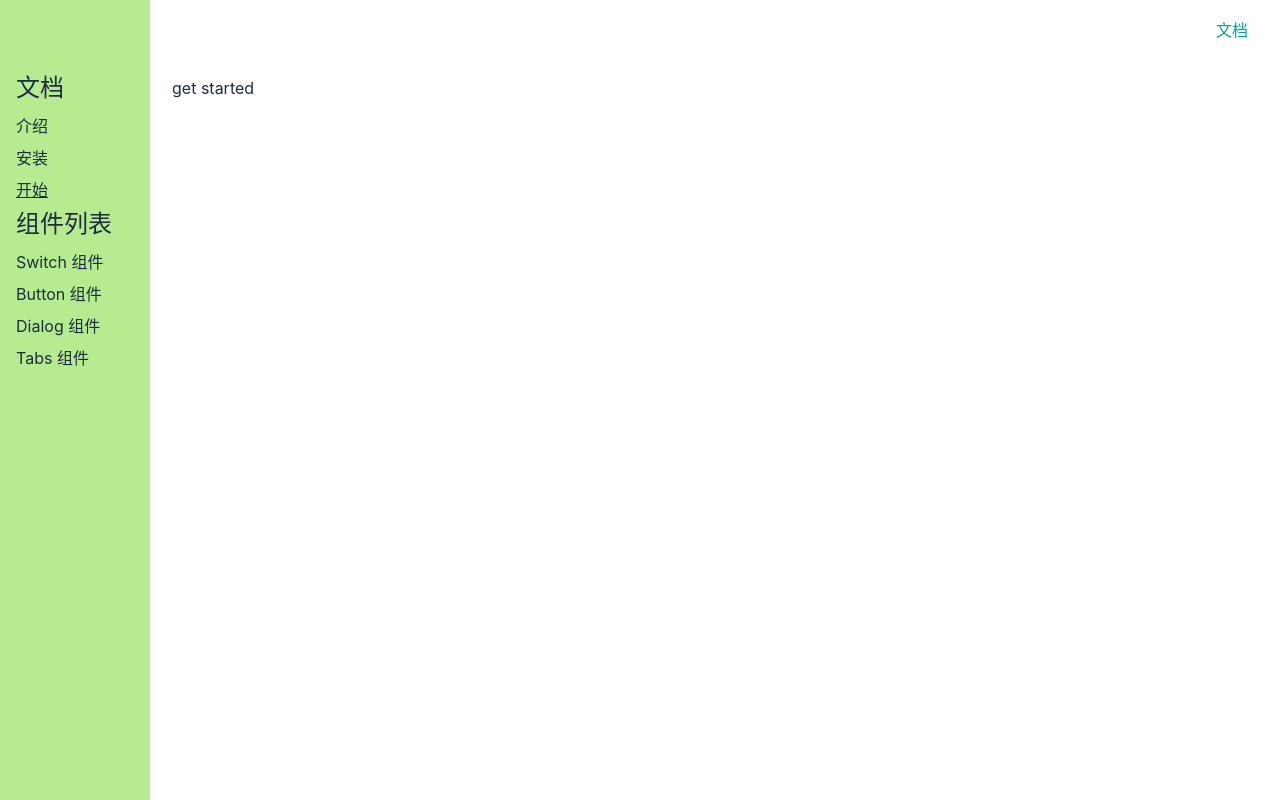
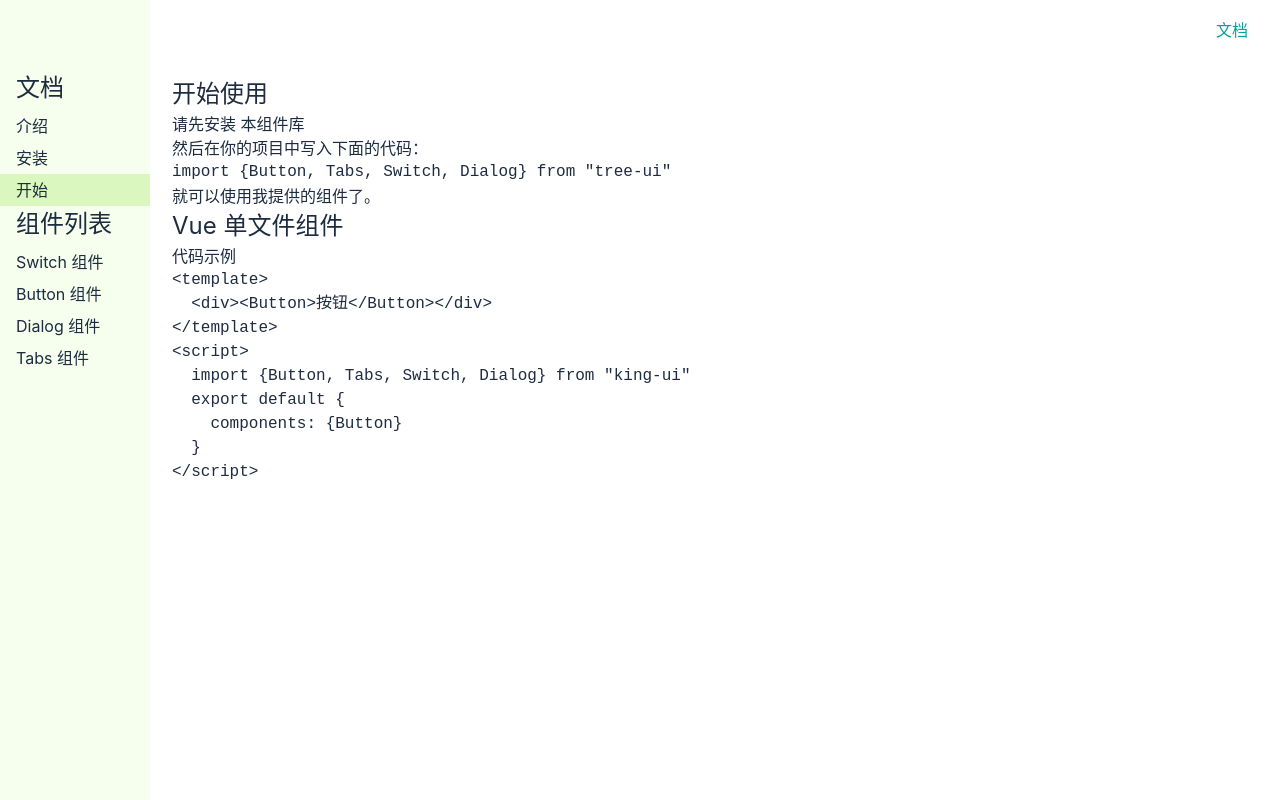
Before and after one commit to waynefu2020/sky-ui-1, a Vue app: page /#/doc/get-started in a window 1280 px wide. Built offline with nearby package versions, Linux system fonts and the light colour scheme.

Commit message:
填充文档内容

```diff
--- a/src/views/Doc.vue
+++ b/src/views/Doc.vue
@@ -53,9 +53,7 @@
 </script>
 
 <style lang="scss" scoped>
-.router-link-active{
-  text-decoration: underline;
-}
+
 .layout{
   display: flex;
   flex-direction: column;
@@ -83,9 +81,9 @@
     }
   }
   aside {
-    background: #b7eb8f;
+    background: #f6ffed;
     width: 150px;
-    padding: 70px 16px 16px 16px;
+    padding: 70px 0 16px 0;
     position: fixed;
     top: 0;
     left: 0;
@@ -93,11 +91,19 @@
 
     > h2 {
       margin-bottom: 4px;
+      padding: 0 16px;
     }
 
     > ol {
       > li {
-        padding: 4px 0;
+        >a{
+          display: block;
+          padding: 4px 16px;
+          text-decoration: none;
+        }
+        .router-link-active{
+          background: #d9f7be;
+        }
       }
     }
   }
--- a/src/views/GetStarted.vue
+++ b/src/views/GetStarted.vue
@@ -1,3 +1,27 @@
 <template>
-  <div>get started</div>
+  <article>
+    <h1>开始使用</h1>
+
+    <p>请先<a href="/doc/install">安装</a> 本组件库</p>
+    <p>然后在你的项目中写入下面的代码：</p>
+    <pre><code>import {Button, Tabs, Switch, Dialog} from "tree-ui"</code></pre>
+    就可以使用我提供的组件了。
+
+    <h2>Vue 单文件组件</h2>
+    <p>代码示例</p>
+    <pre><code>&lt;template&gt;
+  &lt;div&gt;&lt;Button&gt;按钮&lt;/Button&gt;&lt;/div&gt;
+&lt;/template&gt;
+&lt;script&gt;
+  import {Button, Tabs, Switch, Dialog} from "king-ui"
+  export default {
+    components: {Button}
+  }
+&lt;/script&gt;
+ </code></pre>
+  </article>
 </template>
+
+<style lang="scss">
+
+</style>
--- a/src/views/Install.vue
+++ b/src/views/Install.vue
@@ -1,3 +1,13 @@
 <template>
-  <div>Install</div>
+  <article>
+    <h1>安装</h1>
+    <p>打开终端，运行如下命令：</p>
+    <pre><code>npm install tree-ui</code></pre>
+    <p>或</p>
+    <pre><code>yarn add tree-ui</code></pre>
+
+    <p>
+      下一节：<a href="#/doc/get-started">开始使用</a>
+    </p>
+  </article>
 </template>
--- a/src/views/Intro.vue
+++ b/src/views/Intro.vue
@@ -1,3 +1,9 @@
 <template>
-  <div>Intro</div>
+  <article>
+    <h1>介绍</h1>
+    <p>Tree UI 是一款基于 Vue 3 和 TypeScript 的 UI 组件库。</p>
+    <p>这款组件库其实是我为了总结自己这几年的技术经验而写的，全程亲手编写，尽量不采用第三方库，包括你现在看到的这个官网也几乎都是我自己写的。</p>
+    <p>所以如果强烈不建议你将此 UI 库用于生产环境。但如果你是抱着看源代码的目的来的，那么这个库还是值得一看的。源代码放在了 github.com/frankfang/xxxxxxx，历史提交信息非常规范，你可以按提交的顺序逐个查看；你也可以直接查看每个组件的源代码和示例，运行方法见 README.md。</p>
+    下一节：<a href="#/doc/install">安装</a>
+  </article>
 </template>
```
